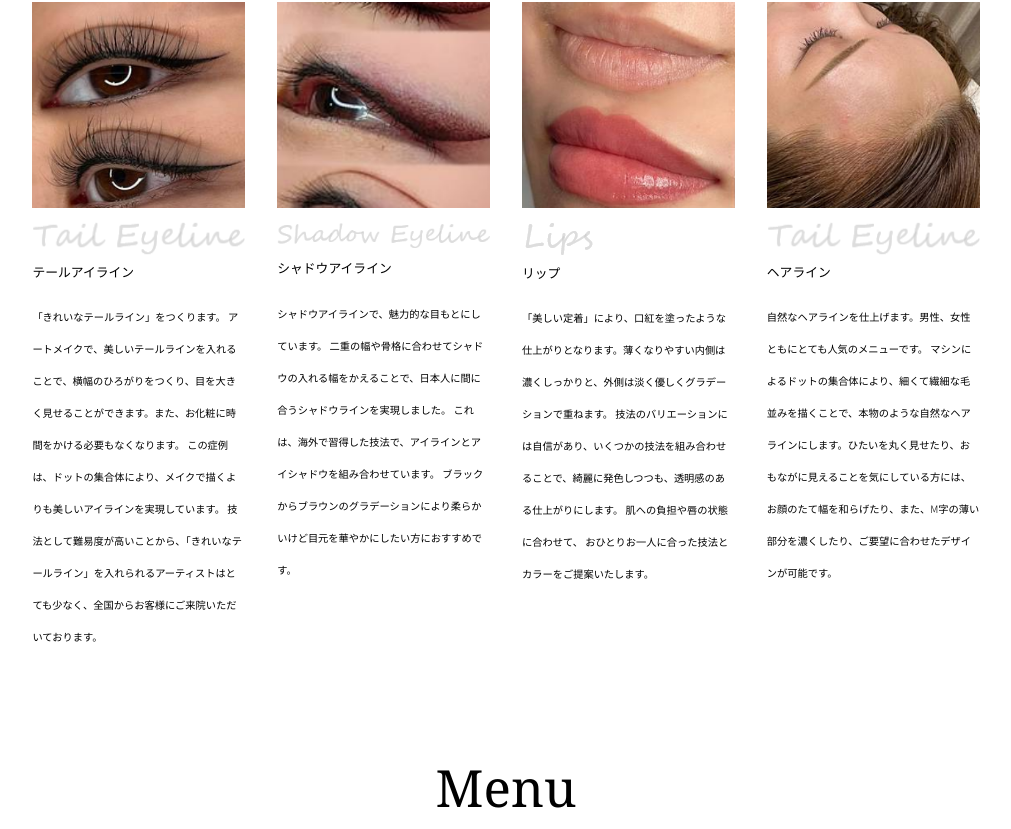
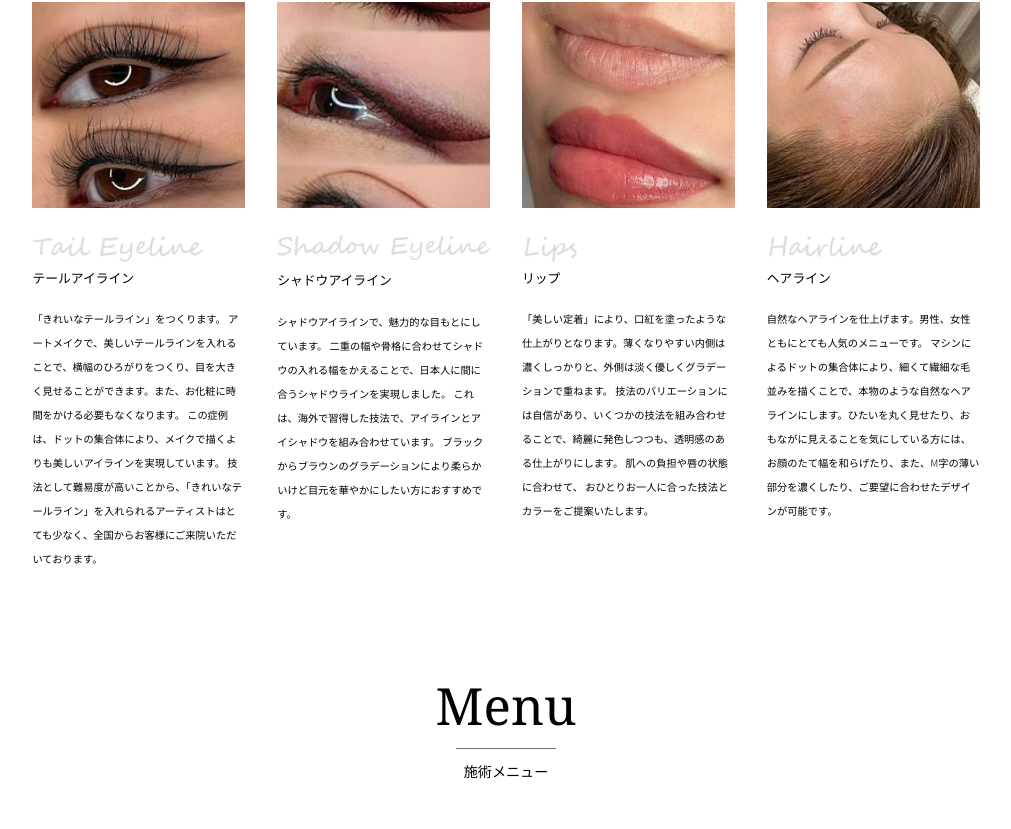
Before and after one commit to s7-japan/Nagamori, a React (Vite) app: page / in a window 1280 px wide. Shown: the part 2288-3117 px from the top of the page, without its empty margins (134-1145 px from the left). Built offline with nearby package versions, Linux system fonts and the light colour scheme.

Commit message:
fixed build error

```diff
--- a/src/components/Menu2.jsx
+++ b/src/components/Menu2.jsx
@@ -1,14 +1,10 @@
 import React from "react";
-import one from "../assets/menu1.png";
-import two from "../assets/menu2.png";
-import three from "../assets/menu3.png";
-import four from "../assets/menu4.png";
 import technic from "../assets/technic.png";
 import menu2_1 from "../assets/menu2_1.png";
 import menu2_2 from "../assets/menu2_2.png";
 import menu2_3 from "../assets/menu2_3.png";
 import menu2_4 from "../assets/menu2_4.png";
-import tail from "../assets/tail.png";
+import tail from "../assets/Tail.png";
 import shadow from "../assets/Shadow.png";
 import hairline from "../assets/Hairline.png";
 import lips from "../assets/Lips.png";
@@ -23,12 +19,12 @@ const Menu2 = () => {
       </p>
       <div className="grid grid-cols-1 md:grid-cols-4 gap-x-4 gap-y-24 md:gap-8">
         <div>
-          <div className="mb-1">
+          <div className="mb-5">
             <img src={menu2_1} alt="" className="w-full"/>
           </div>
-          <img src={tail} alt="" />
+          <img src={tail} alt="" className="md:w-[80%]"/>
           <p className="text-[4vw] md:text-[1vw]">テールアイライン</p>
-          <p className="text-[4vw] md:text-[0.8vw] leading-8 font-light mt-5">
+          <p className="text-[4vw] md:text-[0.8vw] leading-8 md:leading-6 font-light mt-5">
             「きれいなテールライン」をつくります。
             アートメイクで、美しいテールラインを入れることで、横幅のひろがりをつくり、目を大きく見せることができます。また、お化粧に時間をかける必要もなくなります。
             この症例は、ドットの集合体により、メイクで描くよりも美しいアイラインを実現しています。
@@ -36,12 +32,12 @@ const Menu2 = () => {
           </p>
         </div>
         <div>
-          <div className="mb-1">
+          <div className="mb-5">
             <img src={menu2_2} alt="" className="w-full"/>
           </div>
-          <img src={shadow} alt="" className="mt-2" />
+          <img src={shadow} alt="" className="mt-2 " />
           <p className="text-[4vw] md:text-[1vw] mt-1">シャドウアイライン</p>
-          <p className="text-[4vw] md:text-[0.8vw] leading-8 font-light mt-5">
+          <p className="text-[4vw] md:text-[0.8vw] leading-8 md:leading-6 font-light mt-5">
             シャドウアイラインで、魅力的な目もとにしています。
             二重の幅や骨格に合わせてシャドウの入れる幅をかえることで、日本人に間に合うシャドウラインを実現しました。
             これは、海外で習得した技法で、アイラインとアイシャドウを組み合わせています。
@@ -49,12 +45,12 @@ const Menu2 = () => {
           </p>
         </div>
         <div>
-          <div className="mb-1">
+          <div className="mb-5">
             <img src={menu2_3} alt="" className="w-full"/>
           </div>
-          <img src={lips} alt="" />
+          <img src={lips} alt="" className="h-[40px]"/>
           <p className="text-[4vw] md:text-[1vw]">リップ</p>
-          <p className="text-[4vw] md:text-[0.8vw] leading-8 font-light mt-5">
+          <p className="text-[4vw] md:text-[0.8vw] leading-8 font-light mt-5 md:leading-6">
             「美しい定着」により、口紅を塗ったような仕上がりとなります。薄くなりやすい内側は濃くしっかりと、外側は淡く優しくグラデーションで重ねます。
             技法のバリエーションには自信があり、いくつかの技法を組み合わせることで、綺麗に発色しつつも、透明感のある仕上がりにします。
             肌への負担や唇の状態に合わせて、
@@ -62,12 +58,12 @@ const Menu2 = () => {
           </p>
         </div>
         <div>
-          <div className="mb-1">
+          <div className="mb-5">
             <img src={menu2_4} alt="" className="w-full"/>
           </div>
-          <img src={tail} alt="" />
+          <img src={hairline} alt="" className="h-[40px]"/>
           <p className="text-[4vw] md:text-[1vw]">ヘアライン</p>
-          <p className="text-[4vw] md:text-[0.8vw] leading-8 font-light mt-5">
+          <p className="text-[4vw] md:text-[0.8vw] leading-8 md:leading-6 font-light mt-5">
             自然なヘアラインを仕上げます。男性、女性ともにとても人気のメニューです。
             マシンによるドットの集合体により、細くて繊細な毛並みを描くことで、本物のような自然なヘアラインにします。ひたいを丸く見せたり、おもながに見えることを気にしている方には、お顔のたて幅を和らげたり、また、M字の薄い部分を濃くしたり、ご要望に合わせたデザインが可能です。
           </p>
```
